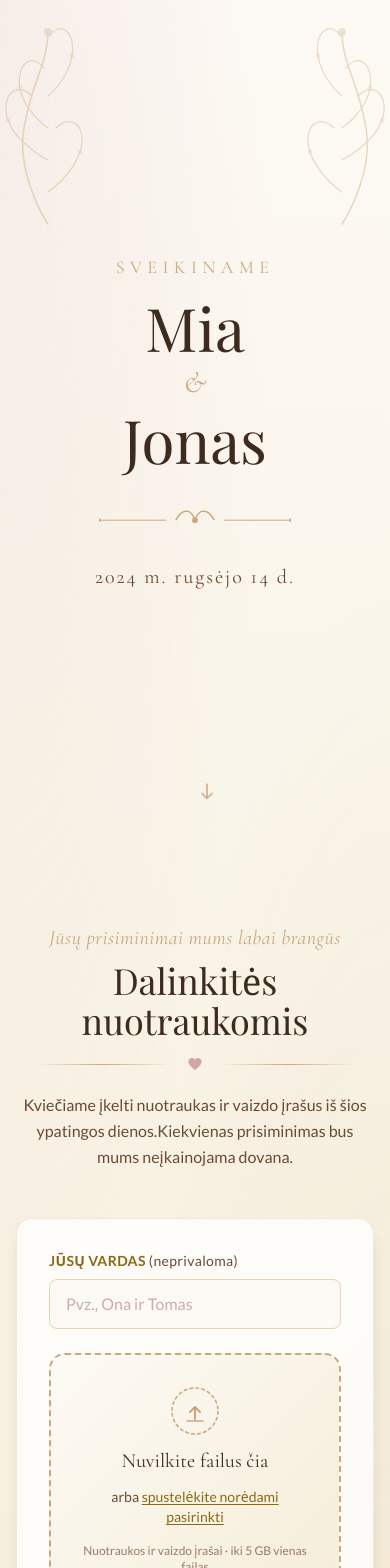
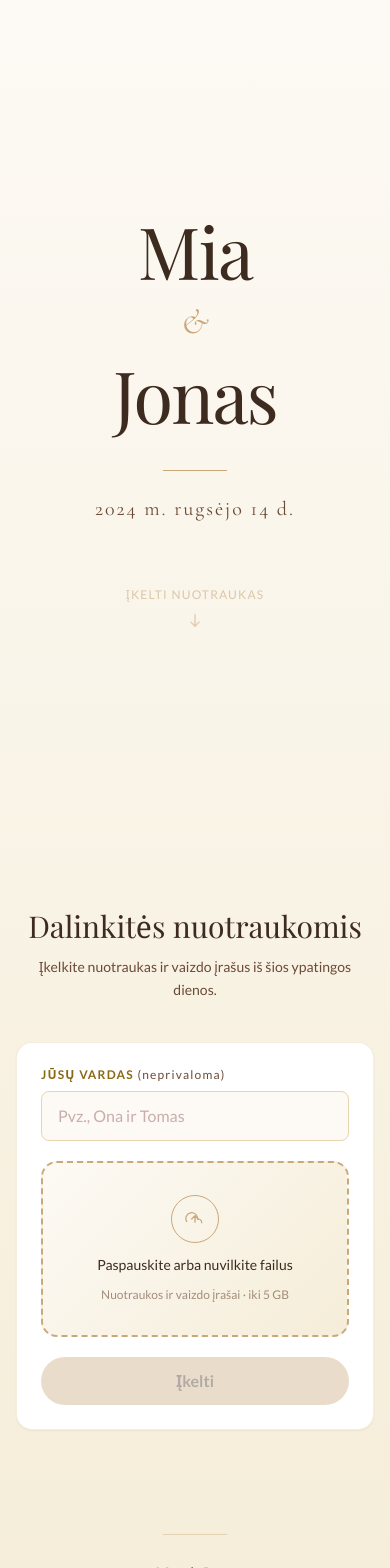
Before and after one commit to taken440/wedding, a Next.js app: page / in a window 390 px wide. Shown: the top 1568 px of the page. Built offline with nearby package versions, Linux system fonts and the light colour scheme; a web font is replaced by a local one.

Commit message:
design: clean minimal layout — remove floral decorations and Sveikiname
https://claude.ai/code/session_018iweB9tVTqSiYSHCqNZb2q

```diff
--- a/src/app/page.tsx
+++ b/src/app/page.tsx
@@ -12,7 +12,7 @@ const ALLOWED_TYPES = new Set([
   'video/mp4','video/quicktime','video/x-msvideo','video/x-matroska',
   'video/webm','video/mpeg','video/3gpp','video/3gpp2','video/ogg',
 ]);
-const MAX_SIZE = 5 * 1024 ** 3; // 5 GB
+const MAX_SIZE = 5 * 1024 ** 3;
 
 interface FileEntry {
   id: string;
@@ -29,94 +29,6 @@ function formatBytes(b: number) {
   return `${(b / 1024 ** 3).toFixed(2)} GB`;
 }
 
-// ─── SVG decorations ────────────────────────────────────────────────────────
-function FloralLeft() {
-  return (
-    <svg viewBox="0 0 120 300" fill="none" className="w-24 md:w-36 opacity-40" aria-hidden>
-      <path d="M60 280 C60 280 20 220 30 160 C40 100 60 80 60 40" stroke="#C9A87C" strokeWidth="2" strokeLinecap="round"/>
-      <path d="M60 200 C60 200 20 180 10 150 C0 120 20 100 40 120" stroke="#C9A87C" strokeWidth="1.5" strokeLinecap="round" fill="none"/>
-      <path d="M60 240 C60 240 90 220 100 190 C110 160 90 140 70 160" stroke="#C9A87C" strokeWidth="1.5" strokeLinecap="round" fill="none"/>
-      <path d="M60 160 C60 160 30 140 25 110 C20 80 40 65 55 85" stroke="#C9A87C" strokeWidth="1.5" strokeLinecap="round" fill="none"/>
-      <path d="M60 120 C60 120 85 100 90 70 C95 40 75 25 62 45" stroke="#C9A87C" strokeWidth="1.5" strokeLinecap="round" fill="none"/>
-      <circle cx="60" cy="40" r="5" fill="#C9A87C" opacity="0.7"/>
-      <circle cx="10" cy="150" r="3" fill="#D4A5A5" opacity="0.6"/>
-      <circle cx="100" cy="190" r="3" fill="#D4A5A5" opacity="0.6"/>
-      <circle cx="25" cy="110" r="3" fill="#C9A87C" opacity="0.5"/>
-      <circle cx="90" cy="70" r="3" fill="#C9A87C" opacity="0.5"/>
-    </svg>
-  );
-}
-
-function FloralRight() {
-  return (
-    <svg viewBox="0 0 120 300" fill="none" className="w-24 md:w-36 opacity-40 scale-x-[-1]" aria-hidden>
-      <path d="M60 280 C60 280 20 220 30 160 C40 100 60 80 60 40" stroke="#C9A87C" strokeWidth="2" strokeLinecap="round"/>
-      <path d="M60 200 C60 200 20 180 10 150 C0 120 20 100 40 120" stroke="#C9A87C" strokeWidth="1.5" strokeLinecap="round" fill="none"/>
-      <path d="M60 240 C60 240 90 220 100 190 C110 160 90 140 70 160" stroke="#C9A87C" strokeWidth="1.5" strokeLinecap="round" fill="none"/>
-      <path d="M60 160 C60 160 30 140 25 110 C20 80 40 65 55 85" stroke="#C9A87C" strokeWidth="1.5" strokeLinecap="round" fill="none"/>
-      <path d="M60 120 C60 120 85 100 90 70 C95 40 75 25 62 45" stroke="#C9A87C" strokeWidth="1.5" strokeLinecap="round" fill="none"/>
-      <circle cx="60" cy="40" r="5" fill="#C9A87C" opacity="0.7"/>
-      <circle cx="10" cy="150" r="3" fill="#D4A5A5" opacity="0.6"/>
-      <circle cx="100" cy="190" r="3" fill="#D4A5A5" opacity="0.6"/>
-      <circle cx="25" cy="110" r="3" fill="#C9A87C" opacity="0.5"/>
-      <circle cx="90" cy="70" r="3" fill="#C9A87C" opacity="0.5"/>
-    </svg>
-  );
-}
-
-function Ornament() {
-  return (
-    <svg viewBox="0 0 200 40" fill="none" className="w-48 mx-auto" aria-hidden>
-      <line x1="0" y1="20" x2="70" y2="20" stroke="#C9A87C" strokeWidth="1"/>
-      <path d="M80 20 C85 10 95 5 100 20 C105 5 115 10 120 20" stroke="#C9A87C" strokeWidth="1.5" fill="none"/>
-      <circle cx="100" cy="20" r="3" fill="#C9A87C"/>
-      <line x1="130" y1="20" x2="200" y2="20" stroke="#C9A87C" strokeWidth="1"/>
-      <circle cx="0" cy="20" r="2" fill="#D4A5A5"/>
-      <circle cx="200" cy="20" r="2" fill="#D4A5A5"/>
-    </svg>
-  );
-}
-
-function HeartIcon({ className }: { className?: string }) {
-  return (
-    <svg viewBox="0 0 24 24" fill="currentColor" className={className} aria-hidden>
-      <path d="M12 21.35l-1.45-1.32C5.4 15.36 2 12.28 2 8.5 2 5.42 4.42 3 7.5 3c1.74 0 3.41.81 4.5 2.09C13.09 3.81 14.76 3 16.5 3 19.58 3 22 5.42 22 8.5c0 3.78-3.4 6.86-8.55 11.54L12 21.35z"/>
-    </svg>
-  );
-}
-
-function UploadIcon() {
-  return (
-    <svg viewBox="0 0 48 48" fill="none" className="w-12 h-12" aria-hidden>
-      <circle cx="24" cy="24" r="23" stroke="#C9A87C" strokeWidth="1.5" strokeDasharray="4 2"/>
-      <path d="M24 32V20M24 20L19 25M24 20L29 25" stroke="#C9A87C" strokeWidth="2" strokeLinecap="round" strokeLinejoin="round"/>
-      <path d="M16 34h16" stroke="#C9A87C" strokeWidth="1.5" strokeLinecap="round"/>
-    </svg>
-  );
-}
-
-function FileIcon({ type }: { type: string }) {
-  const isVideo = type.startsWith('video/');
-  return (
-    <svg viewBox="0 0 20 20" fill="none" className="w-5 h-5 shrink-0" aria-hidden>
-      {isVideo ? (
-        <>
-          <rect x="1" y="3" width="18" height="14" rx="2" stroke="#8B6914" strokeWidth="1.5"/>
-          <path d="M13 10L8 7v6l5-3z" fill="#8B6914"/>
-        </>
-      ) : (
-        <>
-          <path d="M4 2h8l4 4v12a1 1 0 01-1 1H4a1 1 0 01-1-1V3a1 1 0 011-1z" stroke="#8B6914" strokeWidth="1.5"/>
-          <path d="M12 2v4h4" stroke="#8B6914" strokeWidth="1.5" strokeLinejoin="round"/>
-          <circle cx="8" cy="12" r="2" stroke="#C9A87C" strokeWidth="1.2"/>
-          <path d="M12 14l2 2" stroke="#C9A87C" strokeWidth="1.2" strokeLinecap="round"/>
-        </>
-      )}
-    </svg>
-  );
-}
-
-// ─── Upload XHR with progress ────────────────────────────────────────────────
 async function xhrPut(
   url: string,
   file: File,
@@ -139,7 +51,6 @@ async function xhrPut(
   });
 }
 
-// ─── Main component ──────────────────────────────────────────────────────────
 export default function HomePage() {
   const [files, setFiles] = useState<FileEntry[]>([]);
   const [uploader, setUploader] = useState('');
@@ -154,9 +65,7 @@ export default function HomePage() {
     for (const file of incoming) {
       const type = file.type || 'application/octet-stream';
       if (!ALLOWED_TYPES.has(type)) {
-        setGlobalError(
-          `"${file.name}" — netinkamas failo tipas. Leidžiamos tik nuotraukos ir vaizdo įrašai.`,
-        );
+        setGlobalError(`"${file.name}" — netinkamas failo tipas. Leidžiamos tik nuotraukos ir vaizdo įrašai.`);
         return;
       }
       if (file.size > MAX_SIZE) {
@@ -170,23 +79,18 @@ export default function HomePage() {
     setFiles((prev) => [...prev, ...valid]);
   }, []);
 
-  const onDrop = useCallback(
-    (e: React.DragEvent) => {
-      e.preventDefault();
-      setDragging(false);
-      const dt = e.dataTransfer;
-      addFiles(Array.from(dt.files));
-    },
-    [addFiles],
-  );
+  const onDrop = useCallback((e: React.DragEvent) => {
+    e.preventDefault();
+    setDragging(false);
+    addFiles(Array.from(e.dataTransfer.files));
+  }, [addFiles]);
 
   const onInputChange = (e: React.ChangeEvent<HTMLInputElement>) => {
     if (e.target.files) addFiles(Array.from(e.target.files));
     e.target.value = '';
   };
 
-  const removeFile = (id: string) =>
-    setFiles((prev) => prev.filter((f) => f.id !== id));
+  const removeFile = (id: string) => setFiles((prev) => prev.filter((f) => f.id !== id));
 
   const updateFile = (id: string, patch: Partial<FileEntry>) =>
     setFiles((prev) => prev.map((f) => (f.id === id ? { ...f, ...patch } : f)));
@@ -198,13 +102,11 @@ export default function HomePage() {
     setUploading(true);
     setGlobalError('');
     setDone(false);
-
     let allOk = true;
 
     for (const entry of pending) {
       updateFile(entry.id, { status: 'uploading', progress: 0 });
       try {
-        // 1. Get presigned URL
         const presignRes = await fetch('/api/presign', {
           method: 'POST',
           headers: { 'Content-Type': 'application/json' },
@@ -220,18 +122,15 @@ export default function HomePage() {
         }
         const { uploadUrl, key, uuid } = await presignRes.json();
 
-        // 2. Upload directly to R2
         await xhrPut(uploadUrl, entry.file, entry.file.type || 'application/octet-stream', (p) =>
           updateFile(entry.id, { progress: p }),
         );
 
-        // 3. Confirm & save metadata
         const confirmRes = await fetch('/api/confirm', {
           method: 'POST',
           headers: { 'Content-Type': 'application/json' },
           body: JSON.stringify({
-            uuid,
-            key,
+            uuid, key,
             filename: entry.file.name,
             uploader: uploader.trim() || 'Svečias',
             contentType: entry.file.type || 'application/octet-stream',
@@ -263,98 +162,70 @@ export default function HomePage() {
   const errorCount = files.filter((f) => f.status === 'error').length;
 
   return (
-    <main className="min-h-screen hero-bg">
-      {/* ── HERO ─────────────────────────────────────────────────── */}
-      <section className="relative flex flex-col items-center justify-center min-h-screen px-4 text-center overflow-hidden">
-        {/* top corner botanicals */}
-        <div className="absolute top-0 left-0 pointer-events-none">
-          <FloralLeft />
-        </div>
-        <div className="absolute top-0 right-0 pointer-events-none">
-          <FloralRight />
-        </div>
+    <main className="min-h-screen" style={{ background: 'linear-gradient(180deg, #fdfaf5 0%, #f5edd8 100%)' }}>
 
-        <div className="animate-fade-in" style={{ animationDelay: '0.1s' }}>
-          <p className="font-display text-gold text-lg md:text-xl tracking-[0.3em] uppercase mb-4">
-            Sveikiname
-          </p>
-        </div>
+      {/* ── HERO ── */}
+      <section className="flex flex-col items-center justify-center min-h-screen px-6 text-center">
+        <h1 className="font-serif text-7xl md:text-9xl text-wedding-brown leading-none tracking-tight">
+          {BRIDE}
+        </h1>
+        <p className="font-display italic text-gold text-4xl md:text-5xl my-4">&amp;</p>
+        <h1 className="font-serif text-7xl md:text-9xl text-wedding-brown leading-none tracking-tight">
+          {GROOM}
+        </h1>
 
-        <div className="animate-fade-in" style={{ animationDelay: '0.3s' }}>
-          <h1 className="font-serif text-6xl md:text-8xl text-wedding-brown leading-none mb-2">
-            {BRIDE}
-          </h1>
-          <p className="font-display italic text-gold text-3xl md:text-4xl my-2">&amp;</p>
-          <h1 className="font-serif text-6xl md:text-8xl text-wedding-brown leading-none mb-8">
-            {GROOM}
-          </h1>
-        </div>
+        <div className="w-16 h-px bg-gold mx-auto mt-10 mb-6" />
 
-        <div className="animate-fade-in" style={{ animationDelay: '0.5s' }}>
-          <Ornament />
-          <p className="font-display text-wedding-brown-light text-xl md:text-2xl mt-6 tracking-widest">
-            {DATE}
-          </p>
-        </div>
+        <p className="font-display text-wedding-brown-light text-xl md:text-2xl tracking-widest">
+          {DATE}
+        </p>
 
-        {/* scroll cue */}
-        <div
-          className="absolute bottom-10 left-1/2 -translate-x-1/2 animate-float cursor-pointer"
+        <button
           onClick={() => document.getElementById('upload')?.scrollIntoView({ behavior: 'smooth' })}
+          className="mt-16 flex flex-col items-center gap-2 text-gold opacity-60 hover:opacity-100 transition-opacity"
           aria-label="Slinkti žemyn"
         >
-          <svg viewBox="0 0 24 24" fill="none" className="w-6 h-6 text-gold" aria-hidden>
+          <span className="font-sans text-xs tracking-widest uppercase">Įkelti nuotraukas</span>
+          <svg viewBox="0 0 24 24" fill="none" className="w-5 h-5 animate-float" aria-hidden>
             <path d="M12 5v14M12 19l-5-5M12 19l5-5" stroke="currentColor" strokeWidth="1.5" strokeLinecap="round" strokeLinejoin="round"/>
           </svg>
-        </div>
+        </button>
       </section>
 
-      {/* ── UPLOAD SECTION ───────────────────────────────────────── */}
-      <section id="upload" className="py-20 px-4">
-        <div className="max-w-2xl mx-auto">
-          {/* heading */}
-          <div className="text-center mb-12 animate-slide-up">
-            <p className="font-display italic text-gold text-xl tracking-wide mb-2">
-              Jūsų prisiminimai mums labai brangūs
-            </p>
-            <h2 className="font-serif text-4xl md:text-5xl text-wedding-brown mb-4">
+      {/* ── UPLOAD ── */}
+      <section id="upload" className="py-16 px-4">
+        <div className="max-w-lg mx-auto">
+
+          <div className="text-center mb-10">
+            <h2 className="font-serif text-3xl md:text-4xl text-wedding-brown mb-3">
               Dalinkitės nuotraukomis
             </h2>
-            <div className="divider-gold max-w-xs mx-auto">
-              <HeartIcon className="w-4 h-4 text-rose shrink-0" />
-            </div>
-            <p className="font-sans text-wedding-brown-light mt-5 leading-relaxed">
-              Kviečiame įkelti nuotraukas ir vaizdo įrašus iš šios ypatingos dienos.
-              <br className="hidden md:block" />
-              Kiekvienas prisiminimas bus mums neįkainojama dovana.
+            <p className="font-sans text-sm text-wedding-brown-light leading-relaxed">
+              Įkelkite nuotraukas ir vaizdo įrašus iš šios ypatingos dienos.
             </p>
           </div>
 
-          {/* card */}
-          <div className="card-elegant p-8 md:p-10">
+          <div className="bg-white rounded-2xl shadow-sm border border-gold-light/40 p-6 md:p-8">
             {done ? (
-              /* ── SUCCESS STATE ── */
-              <div className="text-center py-8 animate-fade-in">
-                <HeartIcon className="w-16 h-16 text-rose mx-auto mb-4 animate-float" />
-                <h3 className="font-serif text-3xl text-wedding-brown mb-3">
-                  Ačiū iš širdies!
-                </h3>
-                <p className="font-sans text-wedding-brown-light mb-8 leading-relaxed">
-                  {doneCount === 1
-                    ? 'Jūsų failas sėkmingai įkeltas.'
-                    : `Visi ${doneCount} failai sėkmingai įkelti.`}{' '}
-                  <br />
-                  Jūsų prisiminimai išsaugoti amžiams.
+              <div className="text-center py-8">
+                <div className="w-16 h-16 rounded-full bg-gold/10 flex items-center justify-center mx-auto mb-5">
+                  <svg viewBox="0 0 24 24" fill="none" className="w-8 h-8 text-gold" aria-hidden>
+                    <path d="M5 13l4 4L19 7" stroke="currentColor" strokeWidth="2" strokeLinecap="round" strokeLinejoin="round"/>
+                  </svg>
+                </div>
+                <h3 className="font-serif text-2xl text-wedding-brown mb-2">Ačiū!</h3>
+                <p className="font-sans text-sm text-wedding-brown-light mb-8">
+                  {doneCount === 1 ? 'Failas sėkmingai įkeltas.' : `${doneCount} failai sėkmingai įkelti.`}
                 </p>
-                <button onClick={resetAll} className="btn-outline-gold">
+                <button onClick={resetAll} className="btn-outline-gold text-sm">
                   Įkelti daugiau
                 </button>
               </div>
             ) : (
               <>
-                {/* name input */}
-                <div className="mb-6">
-                  <label className="block font-sans text-sm font-bold text-gold-dark mb-2 tracking-wide uppercase">
+                {/* name */}
+                <div className="mb-5">
+                  <label className="block font-sans text-xs font-bold text-gold-dark mb-2 tracking-widest uppercase">
                     Jūsų vardas <span className="font-normal text-wedding-brown-light normal-case">(neprivaloma)</span>
                   </label>
                   <input
@@ -370,7 +241,7 @@ export default function HomePage() {
 
                 {/* drop zone */}
                 <div
-                  className={`drop-zone p-8 text-center cursor-pointer mb-6 ${dragging ? 'drag-over' : ''}`}
+                  className={`drop-zone p-8 text-center cursor-pointer mb-5 ${dragging ? 'drag-over' : ''}`}
                   onClick={() => !uploading && inputRef.current?.click()}
                   onDragOver={(e) => { e.preventDefault(); setDragging(true); }}
                   onDragEnter={(e) => { e.preventDefault(); setDragging(true); }}
@@ -382,15 +253,17 @@ export default function HomePage() {
                   onKeyDown={(e) => e.key === 'Enter' && inputRef.current?.click()}
                 >
                   <div className="flex flex-col items-center gap-3">
-                    <UploadIcon />
-                    <p className="font-display text-xl text-wedding-brown">
-                      {dragging ? 'Paleiskite failus čia' : 'Nuvilkite failus čia'}
+                    <div className="w-12 h-12 rounded-full border border-gold flex items-center justify-center">
+                      <svg viewBox="0 0 24 24" fill="none" className="w-5 h-5 text-gold" aria-hidden>
+                        <path d="M12 16V8M12 8L8 12M12 8l4 4" stroke="currentColor" strokeWidth="1.5" strokeLinecap="round" strokeLinejoin="round"/>
+                        <path d="M20 16.5A4.5 4.5 0 0016 12H15a7 7 0 10-13 3" stroke="currentColor" strokeWidth="1.5" strokeLinecap="round"/>
+                      </svg>
+                    </div>
+                    <p className="font-sans text-sm text-wedding-brown">
+                      {dragging ? 'Paleiskite čia' : 'Paspauskite arba nuvilkite failus'}
                     </p>
-                    <p className="font-sans text-sm text-wedding-brown-light">
-                      arba <span className="text-gold-dark underline underline-offset-2">spustelėkite norėdami pasirinkti</span>
-                    </p>
-                    <p className="font-sans text-xs text-wedding-brown-light/70 mt-1">
-                      Nuotraukos ir vaizdo įrašai · iki 5 GB vienas failas
+                    <p className="font-sans text-xs text-wedding-brown-light/60">
+                      Nuotraukos ir vaizdo įrašai · iki 5 GB
                     </p>
                   </div>
                   <input
@@ -405,53 +278,42 @@ export default function HomePage() {
 
                 {/* file list */}
                 {files.length > 0 && (
-                  <div className="space-y-3 mb-6">
+                  <div className="space-y-2 mb-5">
                     {files.map((entry) => (
-                      <div
-                        key={entry.id}
-                        className="flex items-start gap-3 p-3 rounded-xl bg-ivory border border-gold-light/50"
-                      >
-                        <FileIcon type={entry.file.type} />
+                      <div key={entry.id} className="flex items-start gap-3 p-3 rounded-xl bg-ivory border border-gold-light/40">
+                        <div className="w-8 h-8 rounded-lg bg-gold/10 flex items-center justify-center shrink-0 mt-0.5">
+                          <svg viewBox="0 0 20 20" fill="none" className="w-4 h-4 text-gold-dark" aria-hidden>
+                            {entry.file.type.startsWith('video/') ? (
+                              <path d="M4 4h8l4 4v8H4V4zm8 0v4h4M13 11l-4 2.5V8.5L13 11z" stroke="currentColor" strokeWidth="1.2" strokeLinejoin="round"/>
+                            ) : (
+                              <path d="M4 3h8l4 4v10H4V3zm8 0v4h4M7 11h6M7 14h4" stroke="currentColor" strokeWidth="1.2" strokeLinecap="round"/>
+                            )}
+                          </svg>
+                        </div>
                         <div className="flex-1 min-w-0">
                           <div className="flex items-center justify-between gap-2">
-                            <p className="font-sans text-sm text-wedding-brown truncate">
-                              {entry.file.name}
-                            </p>
-                            <span className="font-sans text-xs text-wedding-brown-light shrink-0">
-                              {formatBytes(entry.file.size)}
-                            </span>
+                            <p className="font-sans text-xs text-wedding-brown truncate">{entry.file.name}</p>
+                            <span className="font-sans text-xs text-wedding-brown-light/60 shrink-0">{formatBytes(entry.file.size)}</span>
                           </div>
                           {entry.status === 'uploading' && (
                             <div className="mt-1.5">
                               <div className="progress-track">
-                                <div
-                                  className="progress-fill"
-                                  style={{ width: `${entry.progress}%` }}
-                                />
+                                <div className="progress-fill" style={{ width: `${entry.progress}%` }} />
                               </div>
-                              <p className="font-sans text-xs text-gold-dark mt-1">
-                                Įkeliama... {entry.progress}%
-                              </p>
+                              <p className="font-sans text-xs text-gold-dark mt-1">{entry.progress}%</p>
                             </div>
                           )}
                           {entry.status === 'done' && (
-                            <p className="font-sans text-xs text-green-600 mt-1 flex items-center gap-1">
-                              <svg viewBox="0 0 16 16" fill="none" className="w-3.5 h-3.5" aria-hidden>
-                                <path d="M3 8l3.5 3.5L13 5" stroke="currentColor" strokeWidth="2" strokeLinecap="round" strokeLinejoin="round"/>
-                              </svg>
-                              Įkelta sėkmingai
-                            </p>
+                            <p className="font-sans text-xs text-green-600 mt-1">Įkelta ✓</p>
                           )}
                           {entry.status === 'error' && (
-                            <p className="font-sans text-xs text-red-600 mt-1">
-                              Klaida: {entry.error}
-                            </p>
+                            <p className="font-sans text-xs text-red-500 mt-1">{entry.error}</p>
                           )}
                         </div>
                         {entry.status === 'pending' && !uploading && (
                           <button
                             onClick={() => removeFile(entry.id)}
-                            className="shrink-0 text-wedding-brown-light hover:text-red-500 transition-colors"
+                            className="shrink-0 text-wedding-brown-light/40 hover:text-red-400 transition-colors"
                             aria-label="Pašalinti"
                           >
                             <svg viewBox="0 0 16 16" fill="none" className="w-4 h-4" aria-hidden>
@@ -464,50 +326,35 @@ export default function HomePage() {
                   </div>
                 )}
 
-                {/* global error */}
                 {globalError && (
-                  <div className="mb-5 p-4 rounded-xl bg-red-50 border border-red-200">
-                    <p className="font-sans text-sm text-red-700">{globalError}</p>
+                  <div className="mb-4 p-3 rounded-xl bg-red-50 border border-red-100">
+                    <p className="font-sans text-xs text-red-600">{globalError}</p>
                   </div>
                 )}
 
-                {/* error files retry hint */}
                 {errorCount > 0 && !uploading && (
-                  <div className="mb-5 p-4 rounded-xl bg-amber-50 border border-amber-200">
-                    <p className="font-sans text-sm text-amber-800">
-                      {errorCount} {errorCount === 1 ? 'failas' : 'failai'} neįkelti.
-                      Bandykite dar kartą arba patikrinkite interneto ryšį.
+                  <div className="mb-4 p-3 rounded-xl bg-amber-50 border border-amber-100">
+                    <p className="font-sans text-xs text-amber-700">
+                      {errorCount} {errorCount === 1 ? 'failas' : 'failai'} neįkelti. Bandykite dar kartą.
                     </p>
                   </div>
                 )}
 
-                {/* upload button */}
                 <button
                   onClick={handleUpload}
                   disabled={uploading || pendingCount === 0}
-                  className={`w-full btn-gold text-center ${
-                    uploading || pendingCount === 0
-                      ? 'opacity-50 cursor-not-allowed'
-                      : 'animate-[pulseGold_2s_ease-in-out_infinite]'
-                  }`}
+                  className={`w-full btn-gold text-center ${uploading || pendingCount === 0 ? 'opacity-40 cursor-not-allowed' : ''}`}
                 >
                   {uploading ? (
                     <span className="flex items-center justify-center gap-2">
-                      <svg className="animate-spin w-5 h-5" viewBox="0 0 24 24" fill="none" aria-hidden>
+                      <svg className="animate-spin w-4 h-4" viewBox="0 0 24 24" fill="none" aria-hidden>
                         <circle className="opacity-25" cx="12" cy="12" r="10" stroke="currentColor" strokeWidth="4"/>
                         <path className="opacity-75" fill="currentColor" d="M4 12a8 8 0 018-8v8H4z"/>
                       </svg>
                       Įkeliama...
                     </span>
                   ) : (
-                    <>
-                      Įkelti{' '}
-                      {pendingCount > 0 && (
-                        <span className="ml-1 opacity-80">
-                          ({pendingCount} {pendingCount === 1 ? 'failą' : 'failus'})
-                        </span>
-                      )}
-                    </>
+                    <>Įkelti{pendingCount > 0 && <span className="ml-1 opacity-70">({pendingCount})</span>}</>
                   )}
                 </button>
               </>
@@ -516,13 +363,13 @@ export default function HomePage() {
         </div>
       </section>
 
-      {/* ── FOOTER ───────────────────────────────────────────────── */}
-      <footer className="py-10 text-center border-t border-gold-light/40">
-        <Ornament />
-        <p className="font-display italic text-wedding-brown-light text-lg mt-4">
+      {/* ── FOOTER ── */}
+      <footer className="py-10 text-center">
+        <div className="w-16 h-px bg-gold/40 mx-auto mb-6" />
+        <p className="font-display italic text-wedding-brown-light text-lg">
           {BRIDE} &amp; {GROOM}
         </p>
-        <p className="font-sans text-xs text-wedding-brown-light/60 mt-2">{DATE}</p>
+        <p className="font-sans text-xs text-wedding-brown-light/40 mt-2">{DATE}</p>
       </footer>
     </main>
   );
```
